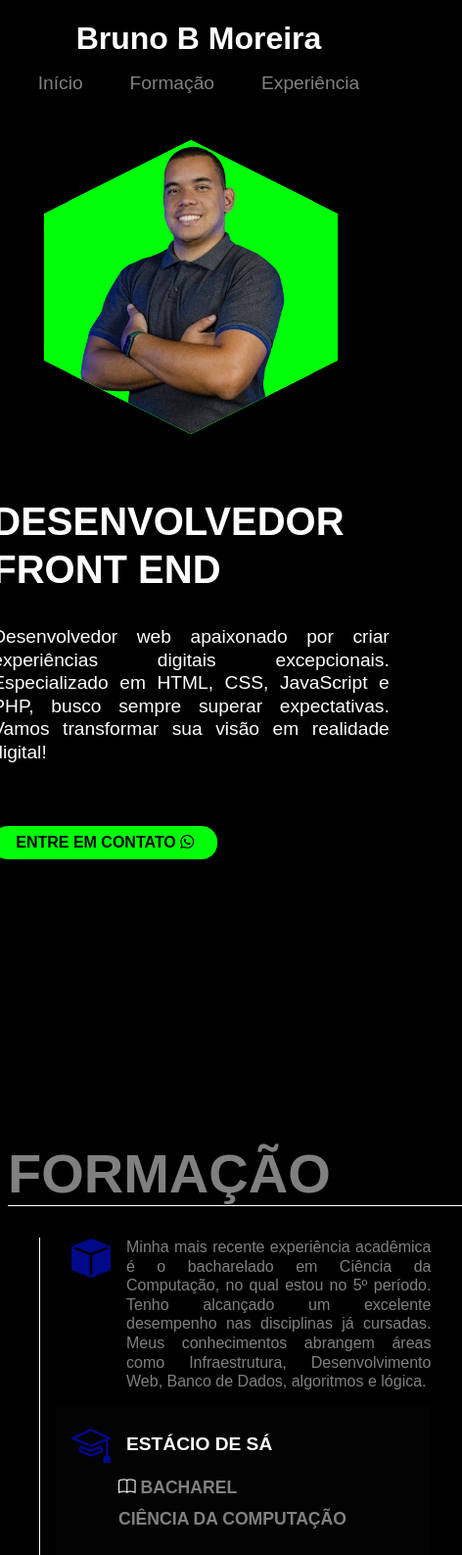
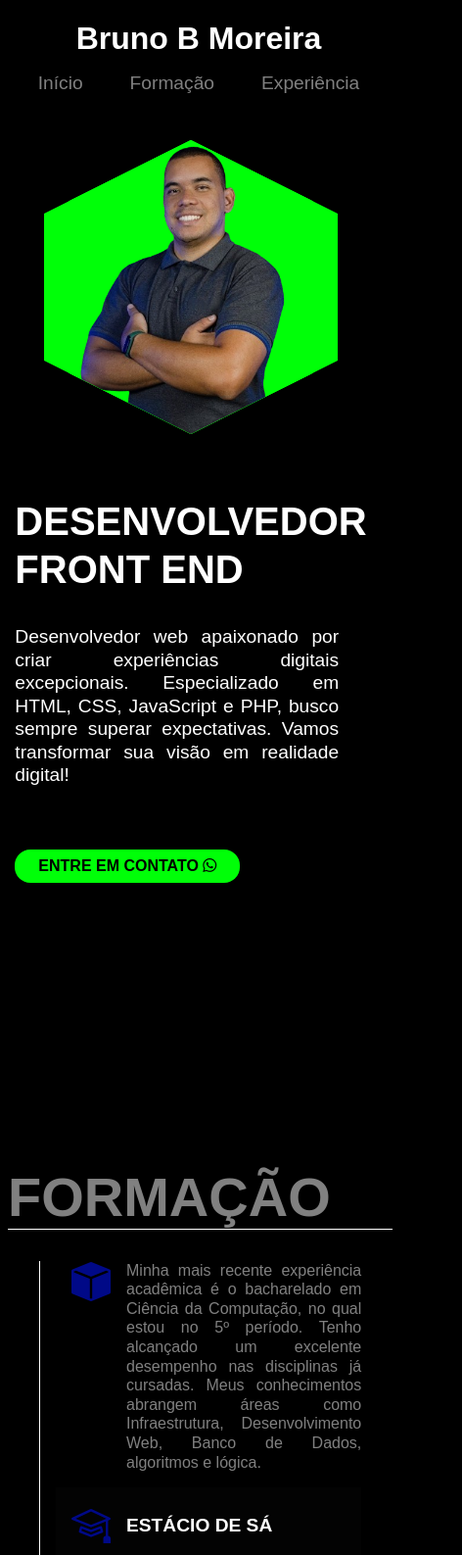
Before and after one commit to bmoreira1/portfolioDev, a plain HTML site: page index.html in a window 390 px wide. Shown: the top 1587 px of the page at 98% size, 472 px wide, since content can reach past the window. Drawn offline with nearby package versions, Linux system fonts and the light colour scheme.

Commit message:
ajustes responsividade 2

```diff
--- a/css/formacao.css
+++ b/css/formacao.css
@@ -67,14 +67,14 @@
   @media (max-width: 569px) {
     .descricao-formacao p {
       font-size: 1.2rem;
-      width: 34ch;
+      width: 31ch;
     }
   }
 
   @media (max-width: 500px) {
     .descricao-formacao p {
       font-size: 1rem;
-      width: 35ch;
+      width: 27ch;
     }
   }
 
--- a/css/main.css
+++ b/css/main.css
@@ -49,7 +49,7 @@ main {
   }
 
   .conteudo-1 p {
-    width: 38ch;
+    width: 31ch;
     font-size: 1.2rem;
   }
 }
```
